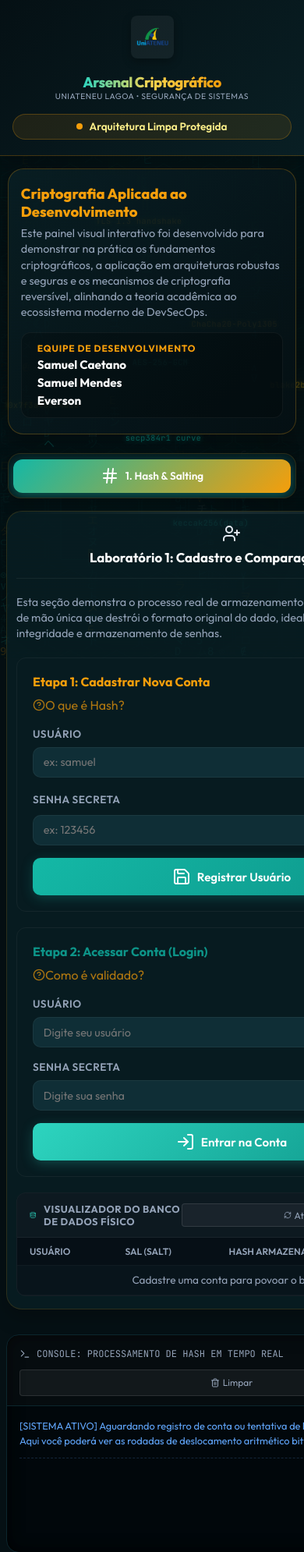
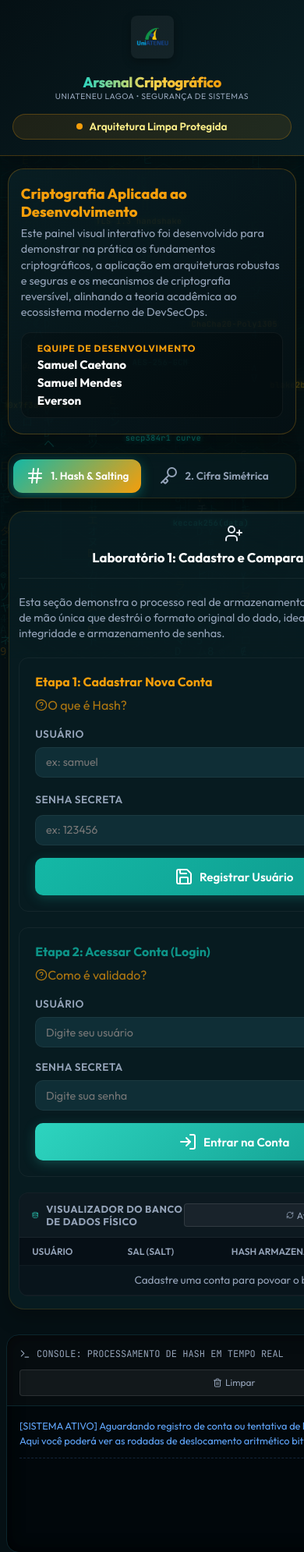
Before and after one commit to ScriptDev/Micripto, a Flask app: page / in a window 390 px wide. Shown: the top 1990 px of the page at 78% size. Run offline with Flask 3, Linux system fonts and the light colour scheme; data that the repository does not hold is empty.

```diff
--- a/templates/index.html
+++ b/templates/index.html
@@ -1009,7 +1009,8 @@
             .tab-btn {
                 padding: 0.6rem 1rem;
                 font-size: 0.85rem;
-                flex-shrink: 0;
+                flex-shrink: 0 !important; /* Previne encolhimento no flexbox */
+                width: auto !important; /* IMPORTANTE: Previne esticar para 100% vindo do seletor global button no mobile */
                 display: inline-flex;
             }
 
@@ -1022,7 +1023,9 @@
             .card {
                 padding: 1.25rem 1rem;
                 gap: 1.25rem;
-                width: 100% !important;
+                width: auto !important; /* IMPORTANTE: Deixa o navegador calcular a largura perfeita */
+                max-width: 100% !important; /* Garante que não transborde */
+                margin: 0 0.25rem !important; /* Margem de segurança nas laterais */
             }
 
             .card-header h2 {
@@ -1107,7 +1110,7 @@
                 gap: 0.75rem;
             }
 
-            button {
+            button:not(.tab-btn) {
                 width: 100%;
             }
 
@@ -1117,6 +1120,9 @@
 
             .card {
                 padding: 1rem 0.75rem !important; /* Menor padding para dar mais espaço útil no celular */
+                width: auto !important;
+                max-width: 100% !important;
+                margin: 0 0.2rem !important;
             }
 
             /* Detalhe de inputs de senha em grids mais estreitos */
```
